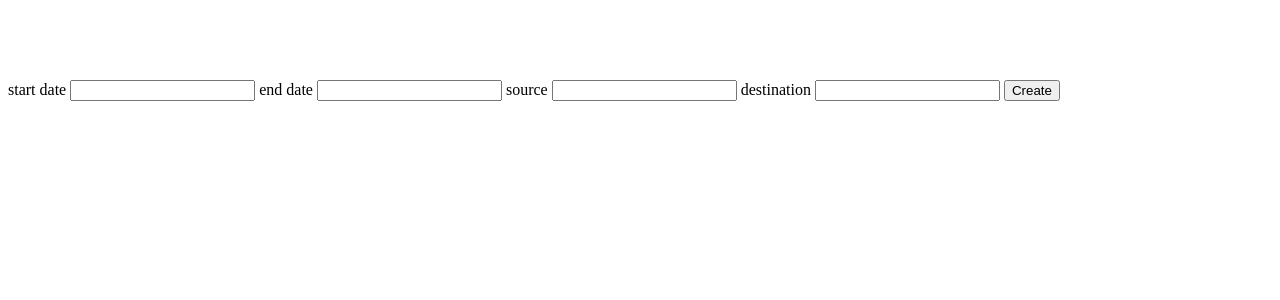
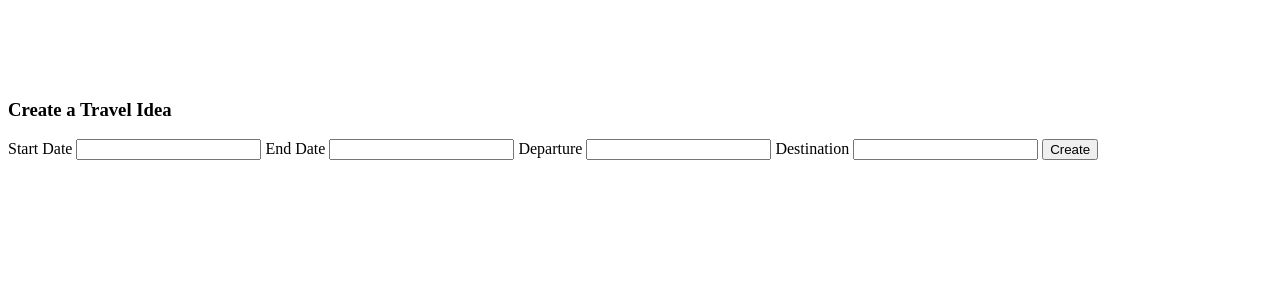
Before and after one commit to Ring333/Triplan, a PHP site: page /application/views/scripts/idea/create.phtml in a window 1280 px wide. Shown: the top 300 px of the page. Run offline with PHP 8.4, Linux system fonts and the light colour scheme; the visitor is signed in with stand-in values (Sample User, id 1).

Commit message:
create page

```diff
--- a/application/views/scripts/idea/create.phtml
+++ b/application/views/scripts/idea/create.phtml
@@ -40,16 +40,25 @@
 <h2></h2>
 <br /><br />
 <br /><br />
-<div class="create-form">
-	<label class="caption">start date</label>
+
+<div class="create_container">
+
+<div id="signup" class="create-form">
+
+  <div class="header">
+      <h3>Create a Travel Idea</h3>
+  </div>
+
+	<label class="caption">Start Date</label>
 	<input type="text" class="datepicker" id="sdate"/>
-	<label class="caption">end date</label>
+	<label class="caption">End Date</label>
 	<input type="text" class="datepicker"  id="edate"/>
-	<label class="caption">source</label>
+	<label class="caption">Departure</label>
 	<input type="text" id="source"/>
-	<label class="caption">destination</label>
+	<label class="caption">Destination</label>
 	<input type="text" id="dest"/>
 	<input id="cr_idea" type="button" value="Create" />
 
 </div>
+</div>
 </body>
--- a/public/css/idea.css
+++ b/public/css/idea.css
@@ -56,8 +56,9 @@ label
 }
 #cr_idea
 {
-	margin-left: 3px;
+	margin-left: 5px;
 	padding:2px;
+	font-size: 14px;
 }
 #idea_cal li,#idea_place li.pl
 {
```
Also changed, not shown: public/css/viewer.css (+7 -1 lines).
